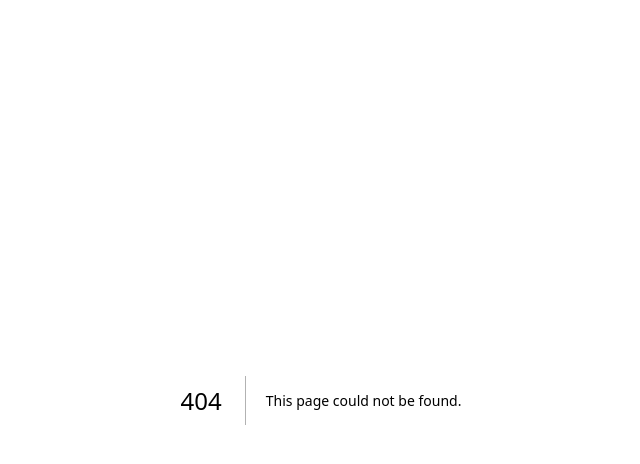
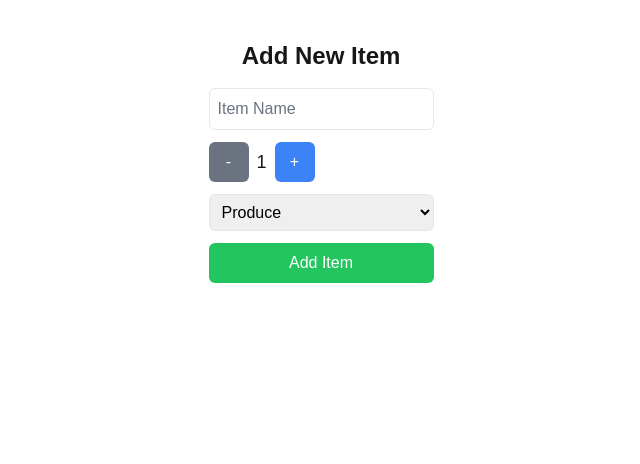
Before and after one commit to MintChimp/cprg306-assignments, a Next.js app in the folder cprg-306proj/: page /week-5 in a window 1280 px wide. Before the commit this address had no page. Shown: the top 464 px of the page, without its empty margins (319-959 px from the left). Built offline with nearby package versions, Linux system fonts and the light colour scheme.

Commit message:
Week-5
Submission form done in week 5

```diff
--- a/cprg-306proj/app/page.js
+++ b/cprg-306proj/app/page.js
@@ -15,6 +15,9 @@ export default function Home() {
         <Link href="/week-4" className="hover:text-teal-500 hover:underline">
           Week 4
         </Link>
+        <Link href="/week-5" className="hover:text-teal-500 hover:underline">
+          Week 5
+        </Link>
       </div>
     </div>
   );
--- /dev/null
+++ b/cprg-306proj/app/week-5/new-item.js
@@ -0,0 +1,70 @@
+"use client"
+import { useState } from "react";
+
+function NewItem() {
+  const [name, setName] = useState("");
+  const [quantity, setQuantity] = useState(1);
+  const [category, setCategory] = useState("produce");
+
+  const categories = [
+    "Produce", "Dairy", "Bakery", "Meat", "Frozen Foods",
+    "Canned Goods", "Dry Goods", "Beverages", "Snacks", "Household", "Other"
+  ];
+
+  const handleSubmit = (event) => {
+    event.preventDefault();
+    const item = { name, quantity, category };
+    console.log("New Item Added:", item);
+    alert(`Item: ${name}\nQuantity: ${quantity}\nCategory: ${category}`);
+    setName("");
+    setQuantity(1);
+    setCategory("produce");
+  };
+
+  return (
+    <div className="flex flex-col items-center space-y-4 mt-10">
+      <h2 className="text-2xl font-bold">Add New Item</h2>
+      <form onSubmit={handleSubmit} className="flex flex-col space-y-3">
+        <input
+          type="text"
+          placeholder="Item Name"
+          value={name}
+          onChange={(e) => setName(e.target.value)}
+          required
+          className="p-2 border rounded-md text-black placeholder-gray-500"
+        />
+        <div className="flex items-center space-x-2">
+          <button
+            type="button"
+            onClick={() => setQuantity((prev) => Math.max(1, prev - 1))}
+            className="w-10 h-10 bg-gray-500 text-white rounded-md">
+            -
+          </button>
+          <span className="text-lg">{quantity}</span>
+          <button
+            type="button"
+            onClick={() => setQuantity((prev) => Math.min(20, prev + 1))}
+            className="w-10 h-10 bg-blue-500 text-white rounded-md">
+            +
+          </button>
+        </div>
+        <select
+          value={category}
+          onChange={(e) => setCategory(e.target.value)}
+          className="p-2 border rounded-md text-black"
+        >
+          {categories.map((cat, i) => (
+            <option key={i} value={cat.toLowerCase()} className="text-black">{cat}</option>
+          ))}
+        </select>
+        <button
+          type="submit"
+          className="p-2 bg-green-500 text-white rounded-md hover:bg-green-600">
+          Add Item
+        </button>
+      </form>
+    </div>
+  );
+}
+
+export default NewItem;
--- /dev/null
+++ b/cprg-306proj/app/week-5/page.js
@@ -0,0 +1,11 @@
+import NewItem from "./new-item";
+
+export default function Page() {
+    return (
+      <main>
+        <div>
+            <NewItem />
+        </div>
+      </main>
+    );
+}
```
